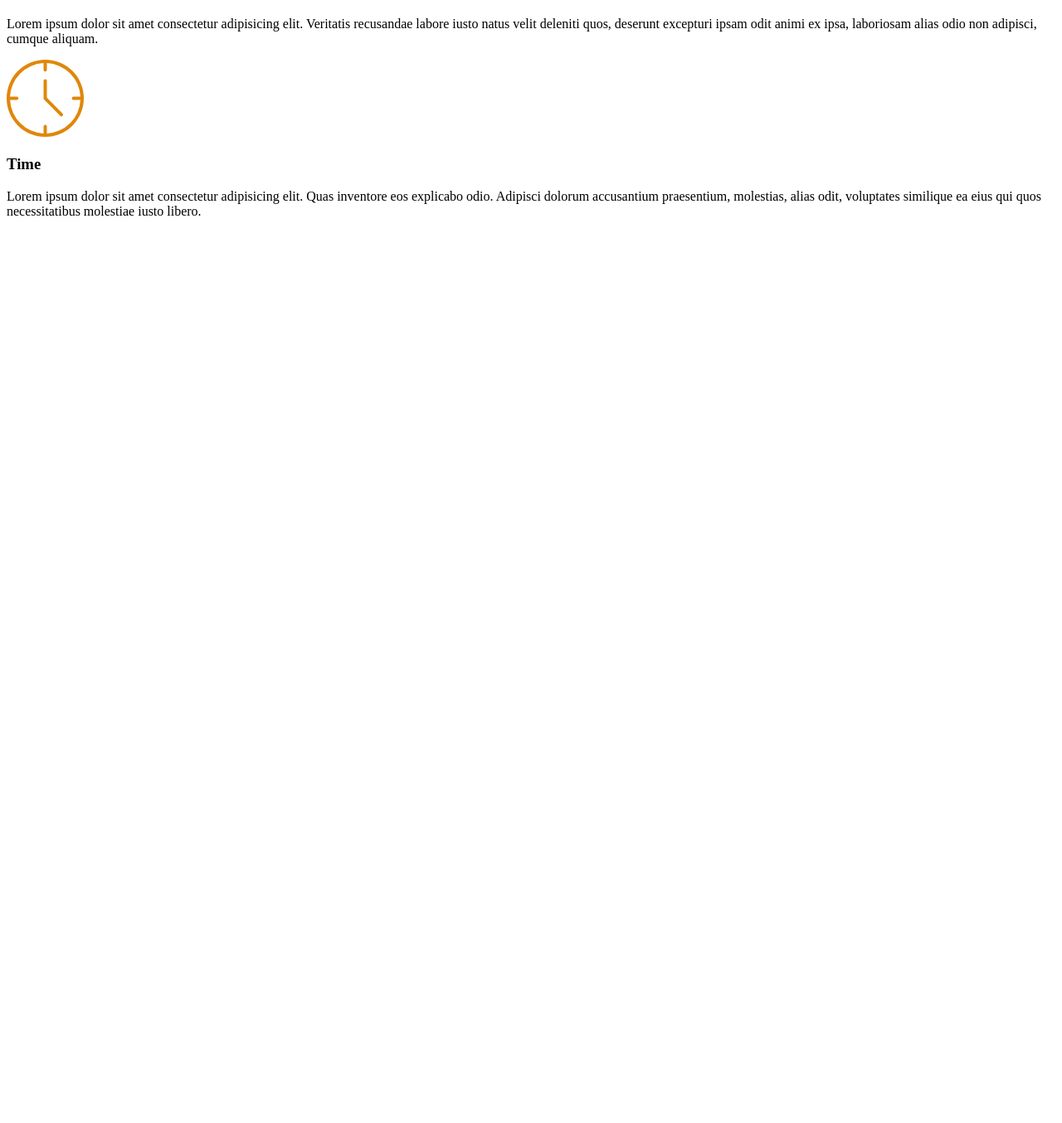
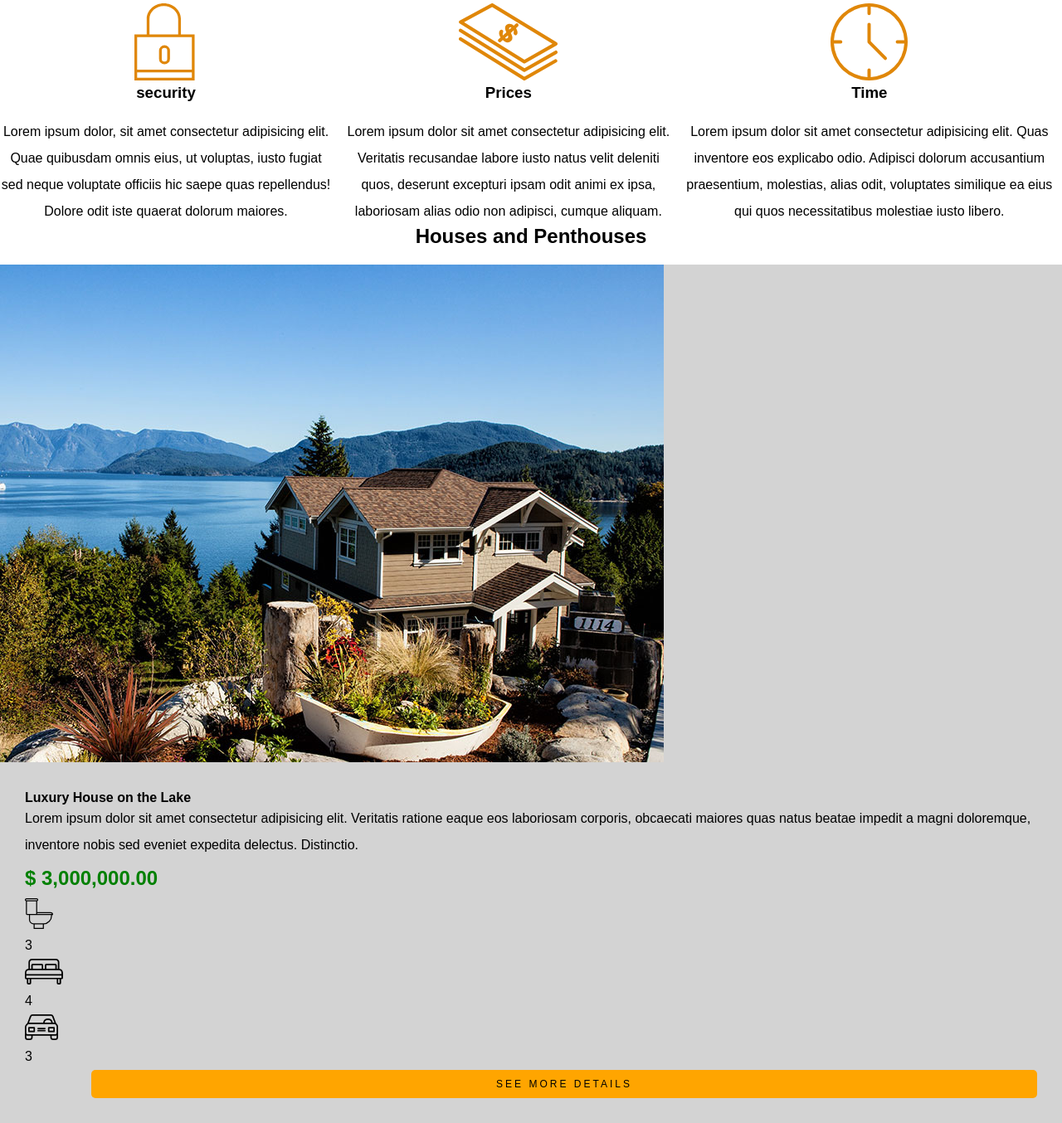
Before and after one commit to isiahw/realEstate--CH51, a plain HTML site: page index.html in a window 1280 px wide. Shown: the part 544-1898 px from the top of the page at 83% size. Before the commit the page ends 824 px from the top, so only its background shows below. Drawn offline with Linux system fonts and the light colour scheme.

Commit message:
Add files via upload

```diff
--- a/base.css
+++ b/base.css
@@ -8,14 +8,81 @@ body {
 }
 h1,h2,h3 {
     margin-bottom: 20px;
+    text-align: center;
+
 }
 p {
     line-height: 2;
+
 }
 a {
     color: black;
     text-decoration: none;
 }
+img {
+    max-width: 100%;
+}
+/*Utilities*/
+.container {
+    width: 50%;
+    margin-left: auto;
+    margin-right: auto;
+}
+.btn {
+    display: block;
+    background-color: orange;
+    padding: 10px;
+    margin-left: 80px;
+    text-align: center;
+    border-radius: 5px;
+    text-transform: uppercase;
+    font-size: 12px;
+    letter-spacing: 3px;
+}
+.btn:hover {
+    background-color: rgb(98, 65, 3);
+    color: white;
+}
 /*header*/
+.container {
+    text-align: center;
+}
+.image-container {
+    background-image: url(./img/header.jpg);
+text-align: center;
+height: 500px;
+color:white;
+
+}
+.beach {
+    width: 10px
+}
 
 /*About Us*/
+.more-about-container {
+    display: flex;
+    flex-direction: row;
+}
+.more-about-item {
+    margin-right: 10px;
+    text-align: center;
+}
+/*houses*/
+
+.houses-item {
+    background-color: lightgray;
+}
+.houses-item-img {
+
+}
+.houses-item-text {
+    padding: 30px;
+}
+ul li {
+    list-style: none;
+}
+.houses-item-text .price {
+    color: green;
+    font-weight: 700;
+    font-size: x-large;
+}
--- a/index.html
+++ b/index.html
@@ -3,23 +3,31 @@
 <head>
     <meta charset="UTF-8">
     <meta name="viewport" content="width=device-width, initial-scale=1.0">
-    <link rel="sytlesheet" href="base.css">
+    <link rel="stylesheet" href="base.css">
     <title>Real Estate</title>
 </head>
 <body>
     <header>
-        <h1> Real Estate</h1>
-        <nav>
+
+
+
+
+          <header class="image-container">
+                <h1>Real Estate</h1>
+
                 <a href="about.html">About</a>
                 <a href="blog.html">Blog</a>
                 <a href="contact.html">Contact</a>
-        </nav>
                 <p> We sell luxury houses, condominiums, and penthouses.</p>
           </header>
-    <main>
+
+
+
+    <main class="container-about">
         <section>
             <h2> More About Us</h2>
-            <div>
+            <div class="more-about-container">
+                <div class="more-about-item">
                     <img src="./img/icon1.svg" alt="security">
                     <h3>security</h3>
                     <p>Lorem ipsum dolor, sit amet consectetur adipisicing elit. Quae quibusdam omnis eius, ut voluptas, iusto fugiat sed neque voluptate officiis hic saepe quas repellendus! Dolore odit iste quaerat dolorum maiores.</p>
@@ -34,6 +42,36 @@
                     <h3>Time</h3>
                     <p>Lorem ipsum dolor sit amet consectetur adipisicing elit. Quas inventore eos explicabo odio. Adipisci dolorum accusantium praesentium, molestias, alias odit, voluptates similique ea eius qui quos necessitatibus molestiae iusto libero.</p>
                 </div>
+            </div>
+        </section>
+
+        <section>
+            <h2>Houses and Penthouses</h2>
+            <div class="houses-item">
+                <div class="houses-item-img">
+                    <img src="./img/announcement1.jpg" alt="House by the water">
+                </div>
+                <div class="houses-item-text">
+                    <h4>Luxury House on the Lake</h4>
+                    <p>Lorem ipsum dolor sit amet consectetur adipisicing elit. Veritatis ratione eaque eos laboriosam corporis, obcaecati maiores quas natus beatae impedit a magni doloremque, inventore nobis sed eveniet expedita delectus. Distinctio.</p>
+                    <p class="price">$ 3,000,000.00</p>
+                    <ul>
+                        <li>
+                            <img src="./img/icon_wc.svg" alt="wc">
+                            <p>3</p>
+                        </li>
+                        <li>
+                            <img src="./img/icon_room.svg" alt="rooms">
+                            <p>4</p>
+                        </li>
+                        <li>
+                            <img src="./img/icon_parking.svg" alt="parking">
+                            <p>3</p>
+                        </li>
+                    </ul>
+                    <a class="btn" href="#">See more details</a>
+                </div>
+            </div>
         </section>
 
     </main>
```
Lines whose indentation alone changed are shown as unchanged.
